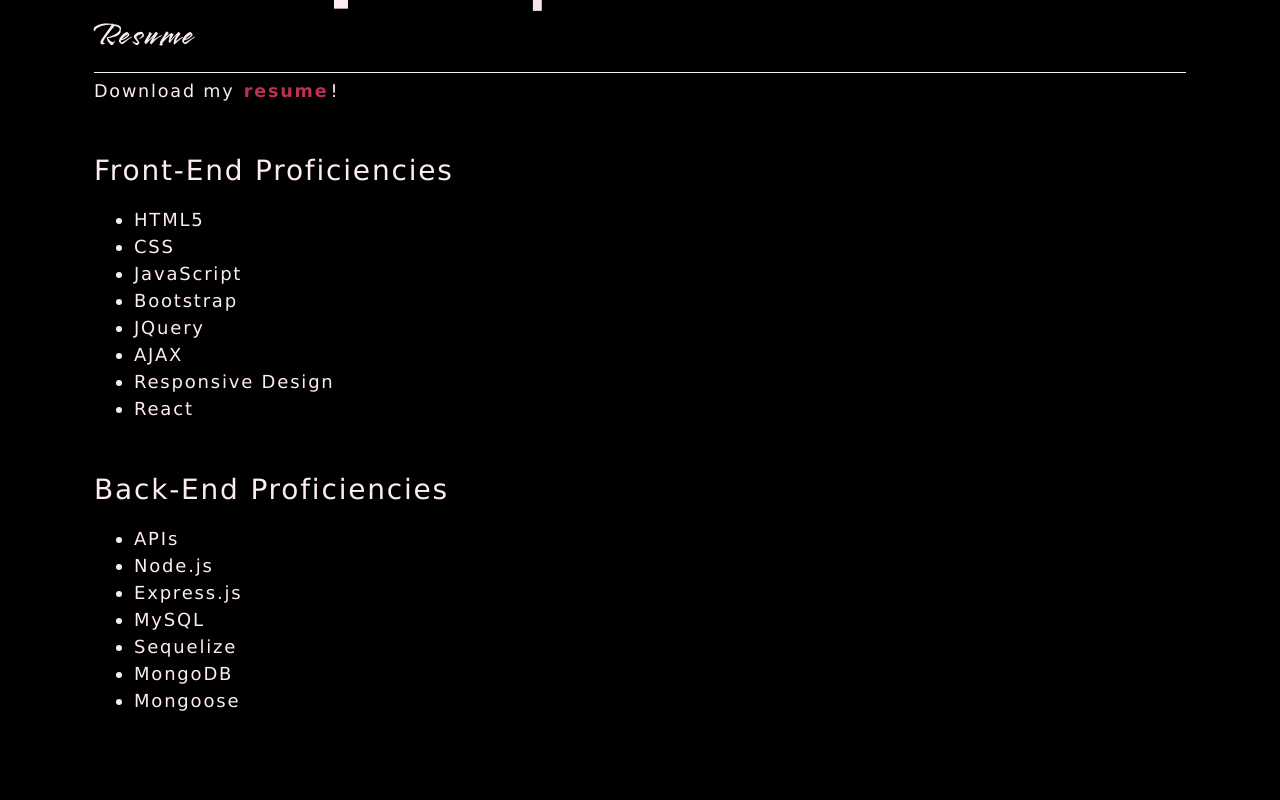
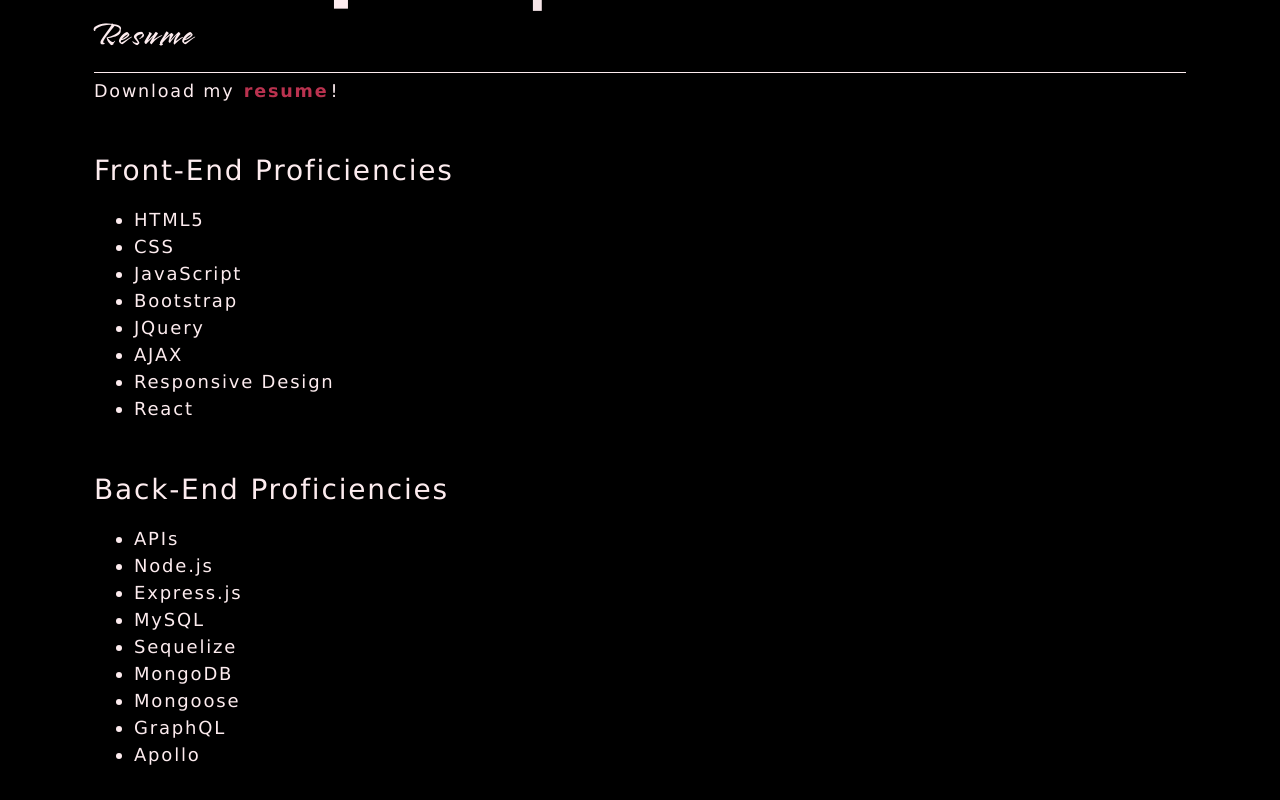
Before and after one commit to kg-phantom/kyrsten-urbayan, a React (Create React App) app: page / in a window 1280 px wide. Both pictures are taken after a click on the item "Resume". Shown: the part 134-934 px from the top of the page. Built offline with nearby package versions, Linux system fonts and the light colour scheme.

Commit message:
added GraphQl and Apollo to skills

```diff
--- a/src/components/pages/Resume.js
+++ b/src/components/pages/Resume.js
@@ -3,7 +3,7 @@ import resume from '../../assets/documents/Kyrsten-Urbayan-Technical-Resume.pdf'
 
 function Resume() {
     const frontEnd = ['HTML5', 'CSS', 'JavaScript', 'Bootstrap', 'JQuery', 'AJAX', 'Responsive Design', 'React'];
-    const backEnd = ['APIs', 'Node.js', 'Express.js', 'MySQL','Sequelize', 'MongoDB', 'Mongoose'];
+    const backEnd = ['APIs', 'Node.js', 'Express.js', 'MySQL','Sequelize', 'MongoDB', 'Mongoose', 'GraphQL', 'Apollo'];
 
     return (
         <div name="Resume">
```
